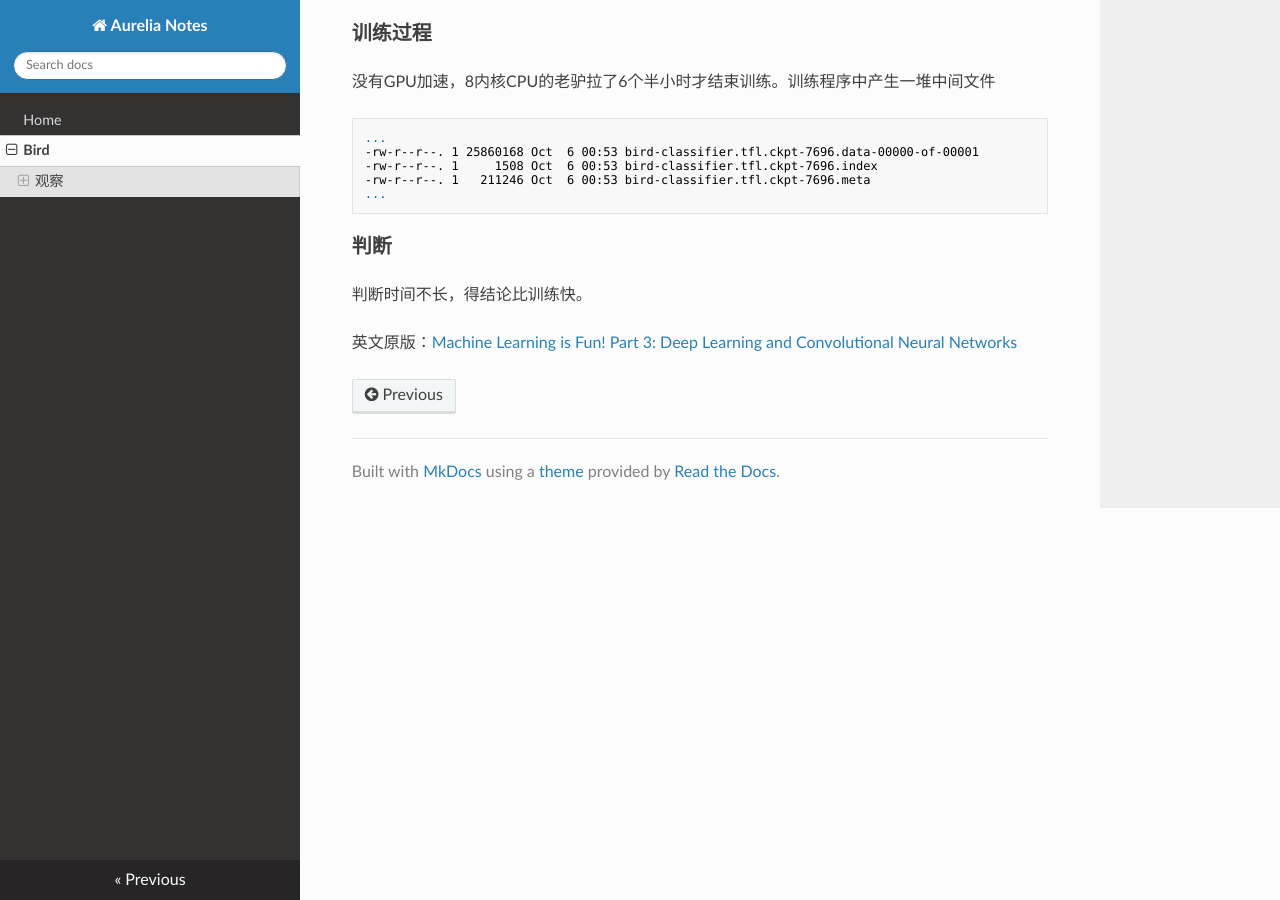
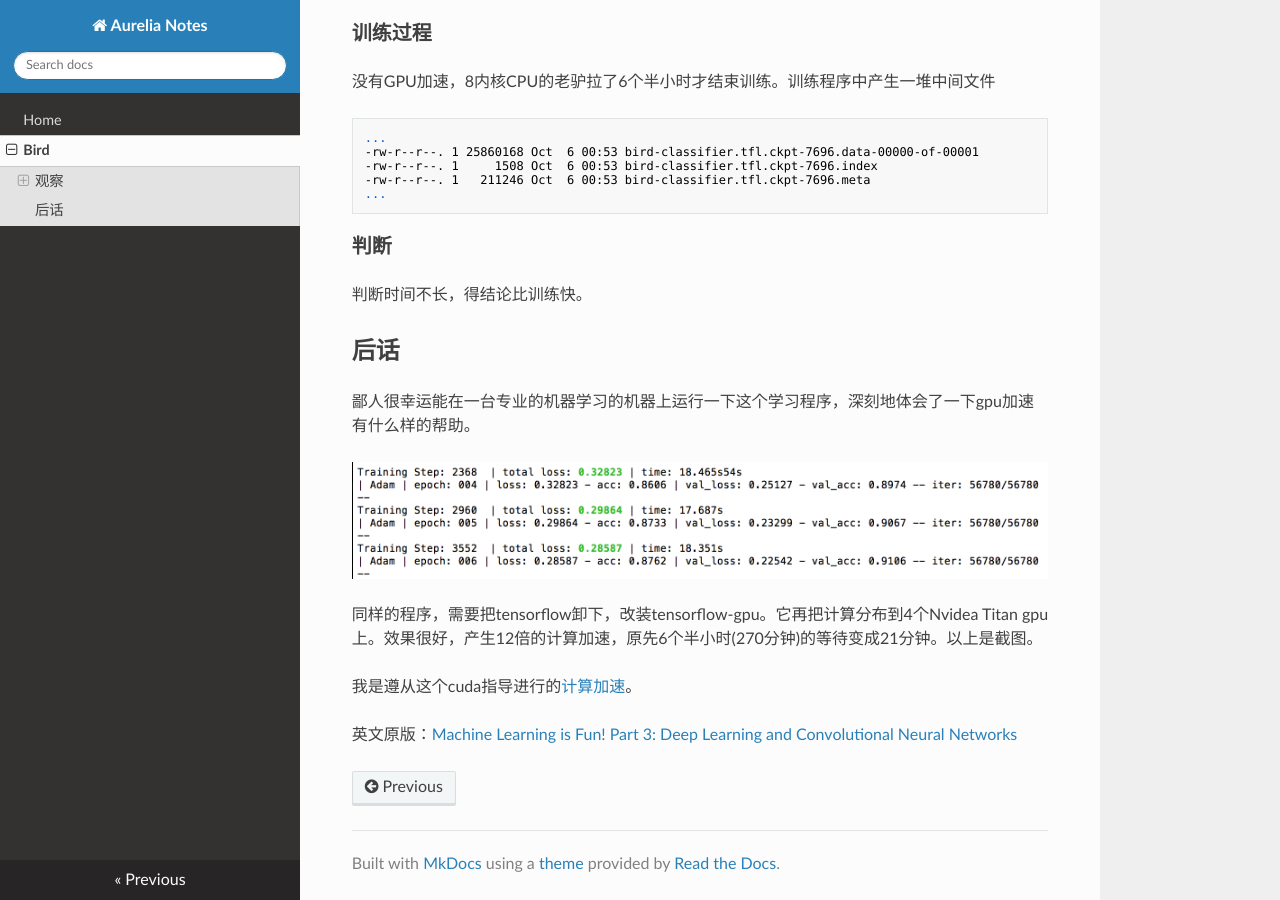
Before and after one commit to chfw/deep-learning-notes, an MkDocs documentation site: the page built from notes/bird.md, in a window 1280 px wide and 900 px high, scrolled down 2181 px. Built offline with MkDocs 1.6.1, drawn with Linux system fonts in a browser that asks for light colours; nearby versions of some CDN libraries; old or Windows-style settings are respelled for this version of MkDocs.

Commit message:
:books: update bird algo under tensoflow-gpu

```diff
--- a/docs/index.html
+++ b/docs/index.html
@@ -154,5 +154,5 @@
 
 <!--
 MkDocs version : 0.16.3
-Build Date UTC : 2017-10-08 22:30:42
+Build Date UTC : 2017-10-17 20:51:28
 -->
--- a/docs/sitemap.xml
+++ b/docs/sitemap.xml
@@ -4,7 +4,7 @@
 
     <url>
      <loc>/</loc>
-     <lastmod>2017-10-08</lastmod>
+     <lastmod>2017-10-17</lastmod>
      <changefreq>daily</changefreq>
     </url>
 
@@ -12,7 +12,7 @@
 
     <url>
      <loc>/bird/</loc>
-     <lastmod>2017-10-08</lastmod>
+     <lastmod>2017-10-17</lastmod>
      <changefreq>daily</changefreq>
     </url>
 
--- a/notes/bird.md
+++ b/notes/bird.md
@@ -54,6 +54,14 @@ That's not a bird!
 
 判断时间不长，得结论比训练快。
 
+## 后话
 
+鄙人很幸运能在一台专业的机器学习的机器上运行一下这个学习程序，深刻地体会了一下gpu加速有什么样的帮助。
+
+![running](https://github.com/chfw/deep-learning-notes/raw/master/images/bird-2.png)
+
+同样的程序，需要把tensorflow卸下，改装tensorflow-gpu。它再把计算分布到4个Nvidea Titan gpu上。效果很好，产生12倍的计算加速，原先6个半小时(270分钟)的等待变成21分钟。以上是截图。
+
+我是遵从这个cuda指导进行的[计算加速](https://www.nvidia.com/en-us/data-center/gpu-accelerated-applications/tensorflow/)。
 
 英文原版：[Machine Learning is Fun! Part 3: Deep Learning and Convolutional Neural Networks](https://medium.com/@ageitgey/machine-learning-is-fun-part-3-deep-learning-and-convolutional-neural-networks-f40359318721)
```
Also changed, not shown: docs/bird/index.html (+7 -0 lines), docs/mkdocs/search_index.json (+7 -2 lines), images/bird-2.png (added).
